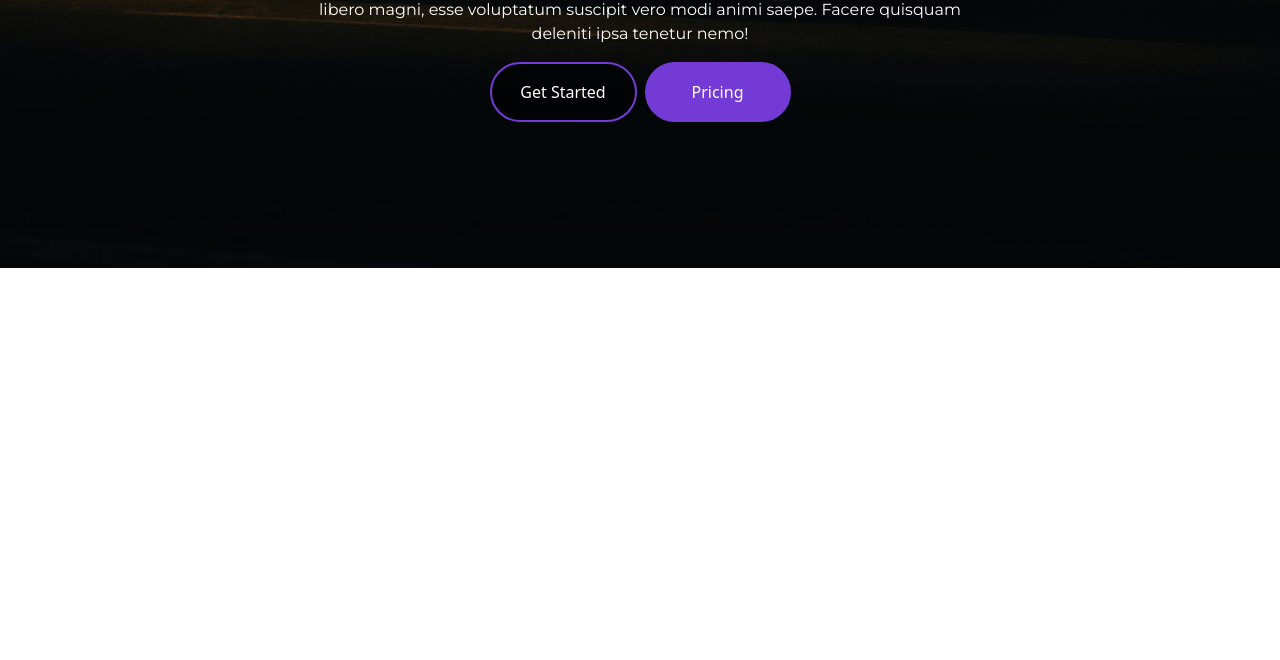
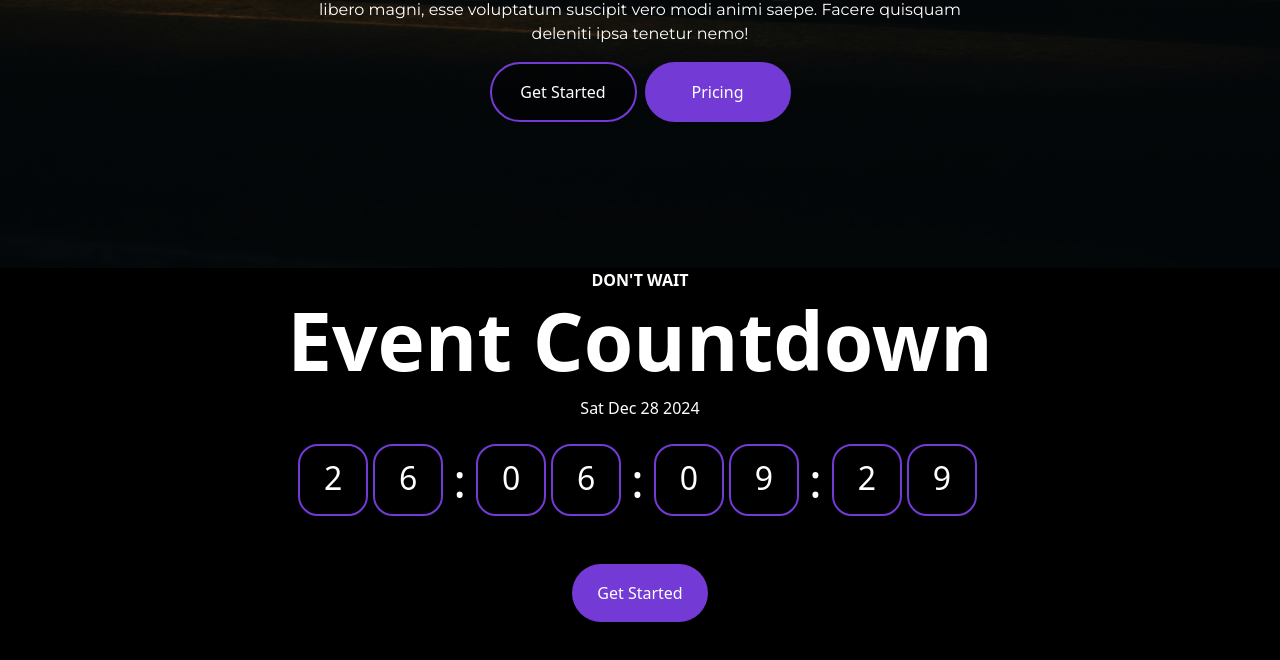
Before and after one commit to art-abdulwadud/Practice-Projects, a plain HTML site: page Project 5 | Building a website template/index .html in a window 1280 px wide. Shown: the part 532-1192 px from the top of the page. Before the commit the page ends 856 px from the top, so only its background shows below. Drawn offline with nearby package versions, Linux system fonts and the light colour scheme.

Commit message:
add event countdown

```diff
--- a/Project 5 | Building a website template/assets/js/eventListerners.js
+++ b/Project 5 | Building a website template/assets/js/eventListerners.js
@@ -0,0 +1,61 @@
+// Selector
+const eventCountdownElement = document.querySelector('.event-countdown')
+const deadlineElement = document.querySelector('.deadline')
+
+/* Event Countdown Feature */
+const daysElement = eventCountdownElement.childNodes[1]
+const hoursElement = eventCountdownElement.childNodes[5]
+const minsElement = eventCountdownElement.childNodes[9]
+const secondsElement = eventCountdownElement.childNodes[13]
+
+const eventDealine = new Date('12-28-2024')
+deadlineElement.innerHTML = eventDealine.toDateString()
+const calculateTimeRemaining = () => {
+    const now = new Date()
+    const timeDifference = eventDealine - now
+
+    if (timeDifference <= 0) {
+        return {
+            days: '00',
+            hours: '00',
+            mins: '00',
+            seconds: "00"
+        }
+    }
+    const totalSeconds = Math.floor(timeDifference / 1000);
+    const totalMinutes = Math.floor(totalSeconds / 60);
+    const totalHours = Math.floor(totalMinutes / 60);
+    const totalDays = Math.floor(totalHours / 24);
+
+    const days = String(totalDays).padStart(2, "0");
+    const hours = String(totalHours % 24).padStart(2, "0");
+    const mins = String(totalMinutes % 60).padStart(2, "0");
+    const seconds = String(totalSeconds % 60).padStart(2, "0");
+
+    return {
+        days,
+        hours,
+        mins,
+        seconds
+    };
+}
+
+setInterval(() => {
+    const timeRemaining = calculateTimeRemaining()
+    daysElement.innerHTML = `
+<span class="count">${timeRemaining?.days[0]}</span>
+<span class="count">${timeRemaining?.days[1]}</span>
+`
+    hoursElement.innerHTML = `
+<span class="count">${timeRemaining?.hours[0]}</span>
+<span class="count">${timeRemaining?.hours[1]}</span>
+`
+    minsElement.innerHTML = `
+<span class="count">${timeRemaining?.mins[0]}</span>
+<span class="count">${timeRemaining?.mins[1]}</span>
+`
+    secondsElement.innerHTML = `
+<span class="count">${timeRemaining?.seconds[0]}</span>
+<span class="count">${timeRemaining?.seconds[1]}</span>
+`
+}, 1000)
--- a/Project 5 | Building a website template/index .html
+++ b/Project 5 | Building a website template/index .html
@@ -15,7 +15,7 @@
 </head>
 
 <body>
-    <header class="intro-header">
+    <header class="intro-header w-100">
         <!-- navbar -->
         <nav class="navbar navbar-expand-lg">
             <div class="container-fluid">
@@ -29,9 +29,6 @@
                     <ul class="navbar-nav ms-auto mb-2 mb-lg-0">
                         <li class="nav-item">
                             <a class="nav-link active" aria-current="page" href="#">Home</a>
-                        </li>
-                        <li class="nav-item">
-                            <a class="nav-link" href="#">Link</a>
                         </li>
                         <li class="nav-item dropdown">
                             <a class="nav-link dropdown-toggle" href="#" role="button" data-bs-toggle="dropdown"
@@ -48,14 +45,20 @@
                             </ul>
                         </li>
                         <li class="nav-item">
-                            <a class="nav-link disabled" aria-disabled="true">Disabled</a>
+                            <a class="nav-link" href="#">Services</a>
+                        </li>
+                        <li class="nav-item">
+                            <a class="nav-link" href="#">About</a>
+                        </li>
+                        <li class="nav-item">
+                            <a class="nav-link" href="#">Contact</a>
                         </li>
                     </ul>
                 </div>
             </div>
         </nav>
         <!-- Introduction -->
-        <div class="intro-header-body">
+        <div class="intro-header-body w-100 h-100">
             <h1 class="display-1">My Bootstrap <br> Website Template</h1>
             <p>Lorem ipsum dolor sit amet consectetur, adipisicing elit. Magnam dolores natus sunt molestias mollitia pariatur nulla eos itaque sapiente ipsam. Voluptate veritatis blanditiis, nam iusto neque nesciunt corporis velit omnis dicta expedita reiciendis ipsa sequi libero magni, esse voluptatum suscipit vero modi animi saepe. Facere quisquam deleniti ipsa tenetur nemo!</p>
             <div class="d-flex gap-2">
@@ -64,6 +67,33 @@
             </div>
         </div>
     </header>
+    <section class="event-countdown-wrapper bg-black text-white w-100">
+        <span><strong>DON'T WAIT</strong></span>
+        <h1 class="display-1">Event Countdown</h1>
+        <div class="deadline"></div> <br>
+        <div class="event-countdown">
+            <div class="days">
+                <span class="count">0</span>
+                <span class="count">0</span>
+            </div>
+            <div class="count-separator">:</div>
+            <div class="hours">
+                <span class="count">0</span>
+                <span class="count">0</span>
+            </div>
+            <div class="count-separator">:</div>
+            <div class="mins">
+                <span class="count">0</span>
+                <span class="count">0</span>
+            </div>
+            <div class="count-separator">:</div>
+            <div class="seconds">
+                <span class="count">0</span>
+                <span class="count">0</span>
+            </div>
+        </div>
+        <button type="button" class="btn bg-primary hover:bg-white hover:text-primary my-5 py-3 px-4 text-white border-round">Get Started</button>
+    </section>
     <script src="./assets/js/eventListerners.js"></script>
     <script src="https://cdn.jsdelivr.net/npm/bootstrap@5.3.3/dist/js/bootstrap.bundle.min.js"
         integrity="sha384-YvpcrYf0tY3lHB60NNkmXc5s9fDVZLESaAA55NDzOxhy9GkcIdslK1eN7N6jIeHz"
--- a/Project 5 | Building a website template/styles.css
+++ b/Project 5 | Building a website template/styles.css
@@ -13,7 +13,7 @@ body {
     font-family: "Montserrat", sans-serif;
 }
 
-/* Color */
+/* Colors */
 .text-primary, .hover\:text-primary:hover {
     color: #743ad5 !important;
 }
@@ -26,22 +26,30 @@ body {
     background: white !important;
 }
 
+.bg-black, .hover\:bg-black:hover {
+    background: black !important;
+}
+
+/* Borders */
+.border-round {
+    border-radius: 40px !important;
+}
+
 /* Intro Header */
 .intro-header {
     background-image: linear-gradient(rgba(0,0,0,.6), rgba(0,0,0,.4)), url(./assets/images/hero.jpg);
     background-size: cover;
     height: 100vh;
-    width: 100%;
 }
 
 .nav-link {
+    font-size: .9em !important;
+    margin-right: 1rem;
     color: white !important;
     font-family: "Montserrat", sans-serif;
 }
 
 .intro-header-body {
-    height: 100%;
-    width: 100%;
     display: flex;
     flex-direction: column;
     justify-content: center;
@@ -76,3 +84,41 @@ body {
 /* .intro-header-body div button:hover {
     background: #743ad5;
 } */
+
+/* Event Countdown */
+.event-countdown-wrapper {
+    min-height: 40vh;
+    text-align: center;
+}
+
+.event-countdown-wrapper h1 {
+    font-weight: bold;
+}
+
+.event-countdown {
+    display: flex;
+    gap: 5px;
+    justify-content: center;
+}
+
+.event-countdown div {
+    display: flex;
+}
+
+.count {
+    font-size: 2em;
+    border: 2px solid #743ad5;
+    margin-right: 5px;
+    padding: .5rem 1rem;
+    border-radius: 20px;
+    min-width: 70px;
+}
+
+.border-none {
+    border: none !important;
+}
+
+.count-separator {
+    font-size: 3em;
+    margin-right: 5px;
+}
```
